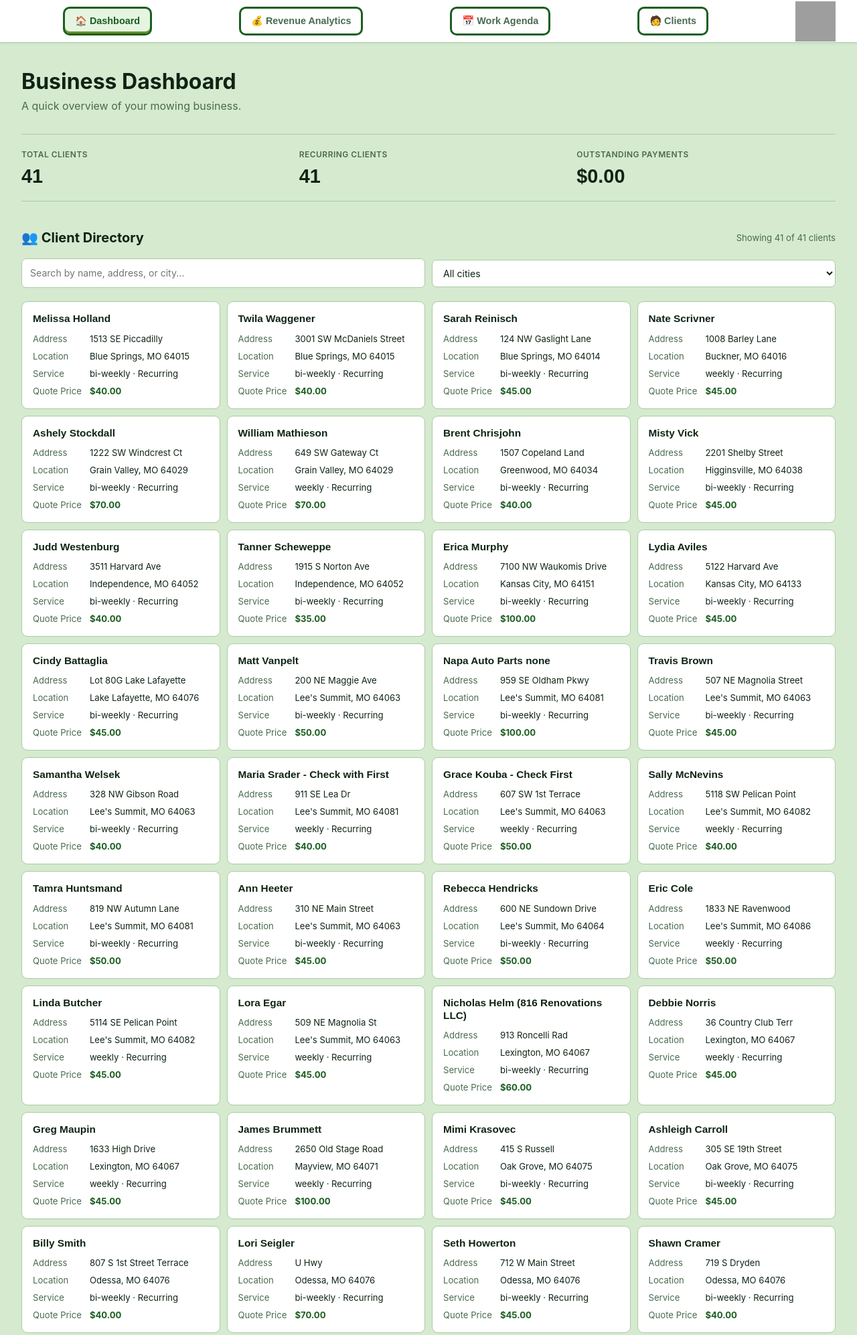
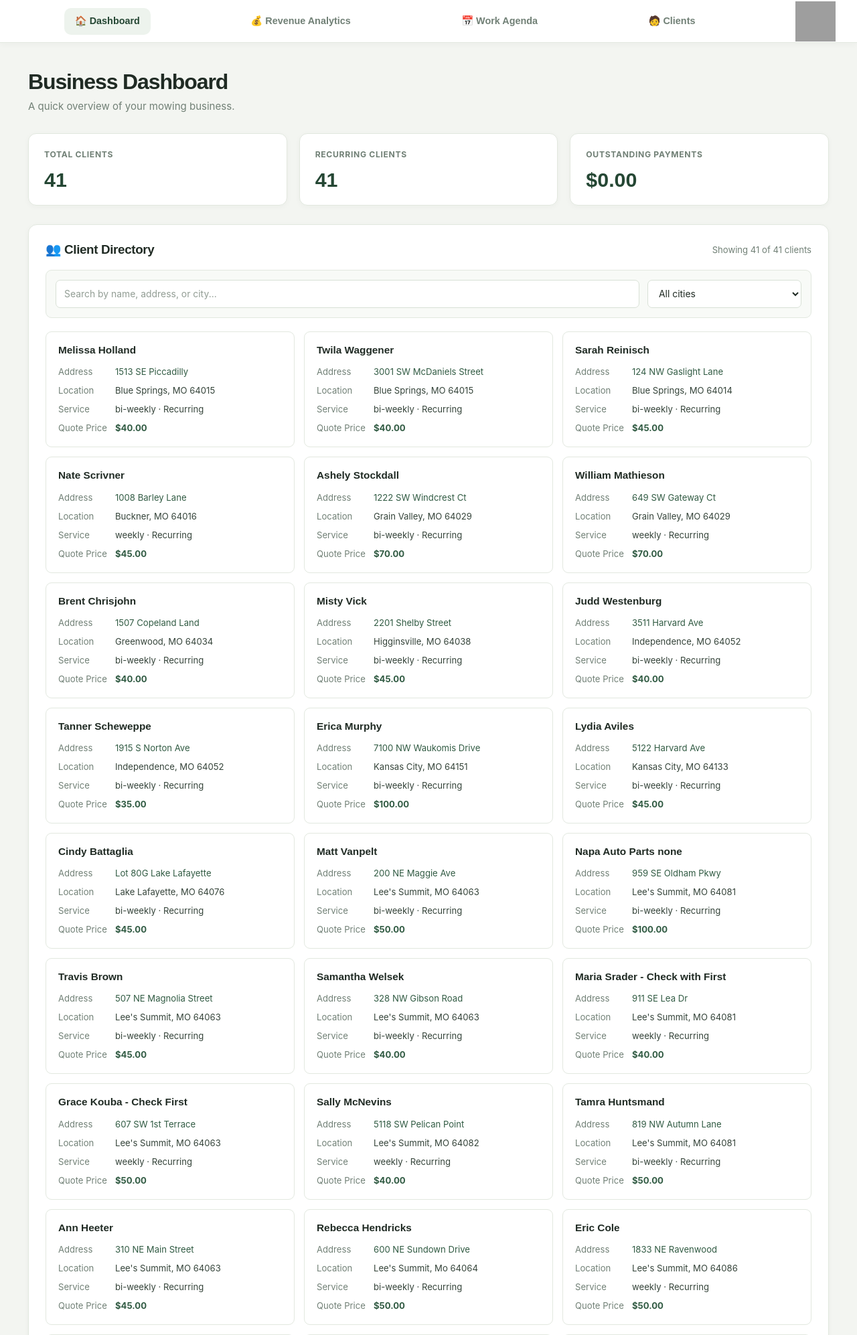
Before and after one commit to LoganWalk/Coding-exploring-the-web, a Flask app: page / in a window 1280 px wide. Shown: the top 1994 px of the page at 67% size. Run offline with Flask 3, Linux system fonts and the light colour scheme; grey boxes are pictures that could not be loaded.

Commit message:
Redesign dashboard layout and professional color palette

```diff
--- a/Clients_data_api/templates/index.html
+++ b/Clients_data_api/templates/index.html
@@ -6,126 +6,299 @@
     <title>Mowing Business Dashboard</title>
     <link rel="stylesheet" href="{{ url_for('static', filename='style.css') }}" />
     <style>
-      .dashboard-heading { margin-bottom: 26px; }
-      .dashboard-heading h1 { margin-bottom: 4px; }
-      .dashboard-subtitle { margin: 0; color: var(--ink-muted); }
+
+      :root {
+        --dash-bg: #f3f5f1;
+        --dash-surface: #ffffff;
+        --dash-surface-soft: #f8faf7;
+        --dash-border: #e2e8df;
+        --dash-ink: #202b24;
+        --dash-muted: #718076;
+        --dash-green: #315b43;
+        --dash-green-dark: #254734;
+        --dash-green-soft: #edf3ed;
+        --dash-danger: #a44343;
+        --dash-danger-soft: #f9eeee;
+        --dash-success: #36734b;
+        --dash-success-soft: #edf5ef;
+      }
+
+      body.dashboard-page {
+        min-height: 100vh;
+        background: var(--dash-bg);
+        color: var(--dash-ink);
+      }
+
+      .dashboard-page nav {
+        background: var(--dash-surface);
+        border-bottom: 1px solid var(--dash-border);
+        box-shadow: 0 2px 10px rgba(31, 48, 37, .035);
+      }
+
+      .dashboard-page nav a {
+        color: var(--dash-muted);
+        border: 1px solid transparent;
+      }
+
+      .dashboard-page nav a:hover,
+      .dashboard-page nav a:focus-visible {
+        color: var(--dash-green);
+        background: var(--dash-green-soft);
+      }
+
+      .dashboard-page nav a[style*="--accent"] {
+        color: var(--dash-green-dark) !important;
+        background: var(--dash-green-soft) !important;
+        box-shadow: none;
+      }
+
+      .dashboard-page .content {
+        max-width: 1440px;
+        padding: 38px 42px 56px;
+      }
+
+      .dashboard-heading {
+        display: flex;
+        align-items: flex-end;
+        justify-content: space-between;
+        margin-bottom: 28px;
+      }
+
+      .dashboard-heading h1 {
+        margin: 0 0 5px;
+        color: var(--dash-ink);
+        font-family: "Sora", sans-serif;
+        font-size: clamp(1.65rem, 3vw, 2rem);
+        letter-spacing: -.035em;
+      }
+
+      .dashboard-subtitle {
+        margin: 0;
+        color: var(--dash-muted);
+        font-size: .94rem;
+      }
+
       .dashboard-stats {
         display: grid;
         grid-template-columns: repeat(3, minmax(0, 1fr));
-        gap: 28px;
-        margin: 28px 0 42px;
-        padding: 20px 0;
-        border-top: 1px solid var(--border);
-        border-bottom: 1px solid var(--border);
+        gap: 18px;
+        margin: 0 0 28px;
       }
-      .dashboard-stat { min-width: 0; }
+
+      .dashboard-stat {
+        min-width: 0;
+        padding: 21px 23px;
+        background: var(--dash-surface);
+        border: 1px solid var(--dash-border);
+        border-radius: 12px;
+        box-shadow: 0 2px 8px rgba(31, 48, 37, .035);
+      }
+
       .dashboard-stat-label {
         display: block;
-        margin-bottom: 7px;
-        color: var(--ink-muted);
-        font-size: .75rem;
-        font-weight: 600;
-        letter-spacing: .04em;
+        margin-bottom: 10px;
+        color: var(--dash-muted);
+        font-size: .76rem;
+        font-weight: 650;
+        letter-spacing: .055em;
         text-transform: uppercase;
       }
+
       .dashboard-stat-value {
         display: block;
-        color: var(--ink);
+        color: var(--dash-green-dark);
         font-family: "Sora", sans-serif;
-        font-size: 1.8rem;
+        font-size: clamp(1.55rem, 2.5vw, 1.9rem);
         font-weight: 650;
         line-height: 1.15;
         overflow-wrap: anywhere;
       }
-      .dashboard-stat-note { display: none; }
-      .dashboard-section { margin-top: 0; }
+
+      .dashboard-section {
+        padding: 25px;
+        background: var(--dash-surface);
+        border: 1px solid var(--dash-border);
+        border-radius: 13px;
+        box-shadow: 0 2px 8px rgba(31, 48, 37, .035);
+      }
+
       .dashboard-section-heading {
         display: flex;
         align-items: center;
         justify-content: space-between;
-        gap: 12px;
+        gap: 14px;
         margin-bottom: 18px;
       }
-      .dashboard-section-heading h2 { margin: 0; font-size: 1.25rem; }
-      #directory-count { color: var(--ink-muted); font-size: .82rem; }
+
+      .dashboard-section-heading h2 {
+        margin: 0;
+        color: var(--dash-ink);
+        font-family: "Sora", sans-serif;
+        font-size: 1.18rem;
+        letter-spacing: -.02em;
+      }
+
+      #directory-count {
+        color: var(--dash-muted);
+        font-size: .82rem;
+        white-space: nowrap;
+      }
+
       .directory-tools {
-        display: flex;
-        align-items: center;
-        gap: 10px;
+        display: grid;
+        grid-template-columns: minmax(0, 1fr) minmax(180px, 230px);
+        gap: 12px;
         margin-bottom: 20px;
+        padding: 14px;
+        background: var(--dash-surface-soft);
+        border: 1px solid var(--dash-border);
+        border-radius: 9px;
       }
-      .directory-field { display: flex; flex: 1 1 220px; }
+
+      .directory-field { min-width: 0; }
       .directory-field label { display: none; }
-      .directory-field input, .directory-field select {
+
+      .directory-field input,
+      .directory-field select {
         width: 100%;
         min-width: 0;
-        padding: 10px 12px;
-        color: var(--ink);
-        background: var(--surface);
-        border: 1px solid var(--border);
+        min-height: 42px;
+        padding: 9px 12px;
+        color: var(--dash-ink);
+        background: var(--dash-surface);
+        border: 1px solid #d8e1d6;
         border-radius: 7px;
         font: inherit;
-        font-size: .88rem;
+        font-size: .87rem;
       }
-      .directory-field input:focus, .directory-field select:focus {
-        outline: 2px solid var(--olive);
-        outline-offset: 1px;
+
+      .directory-field input::placeholder { color: #929d94; }
+
+      .directory-field input:focus,
+      .directory-field select:focus {
+        outline: 2px solid rgba(70, 116, 82, .22);
+        border-color: #78947d;
       }
+
       #clients-container {
         display: grid;
-        grid-template-columns: repeat(auto-fit, minmax(min(100%, 290px), 1fr));
-        gap: 10px;
+        grid-template-columns: repeat(auto-fit, minmax(min(100%, 285px), 1fr));
+        gap: 14px;
       }
+
       .dashboard-client-card {
         min-width: 0;
-        padding: 15px 16px;
-        background: var(--surface);
-        border: 1px solid var(--border);
+        padding: 17px 18px;
+        background: var(--dash-surface);
+        border: 1px solid var(--dash-border);
         border-radius: 9px;
+        transition: border-color .18s ease, box-shadow .18s ease, transform .18s ease;
       }
-      .dashboard-client-card:hover { border-color: var(--olive); }
+
+      .dashboard-client-card:hover {
+        border-color: #b7c9b8;
+        box-shadow: 0 5px 15px rgba(31, 48, 37, .055);
+        transform: translateY(-1px);
+      }
+
       .dashboard-client-card h3 {
         display: flex;
         flex-wrap: wrap;
         align-items: center;
         gap: 7px;
-        margin: 0 0 10px;
-        color: var(--ink);
+        margin: 0 0 13px;
+        color: var(--dash-ink);
         font-family: "Sora", sans-serif;
         font-size: .96rem;
+        font-weight: 650;
       }
+
       .dashboard-client-card dl {
         display: grid;
-        grid-template-columns: auto minmax(0, 1fr);
-        gap: 5px 12px;
+        grid-template-columns: 75px minmax(0, 1fr);
+        gap: 7px 10px;
         margin: 0;
         font-size: .82rem;
       }
-      .dashboard-client-card dt { color: var(--ink-muted); }
-      .dashboard-client-card dd { min-width: 0; margin: 0; overflow-wrap: anywhere; }
-      .dashboard-client-card .client-quote { color: var(--accent); font-weight: 650; }
-      .dashboard-empty, .dashboard-error {
+
+      .dashboard-client-card dt { color: var(--dash-muted); }
+      .dashboard-client-card dd {
+        min-width: 0;
+        margin: 0;
+        color: #35443a;
+        overflow-wrap: anywhere;
+      }
+
+      .dashboard-client-card .client-quote {
+        color: var(--dash-green);
+        font-weight: 700;
+      }
+
+      .dashboard-page .map-link {
+        color: var(--dash-green);
+        text-decoration: none;
+      }
+
+      .dashboard-page .map-link:hover { text-decoration: underline; }
+
+      .dashboard-page .paid-badge {
+        margin-left: 2px;
+        padding: 3px 7px;
+        font-size: .64rem;
+        letter-spacing: .025em;
+      }
+
+      .dashboard-page .paid-badge.paid {
+        color: var(--dash-success);
+        background: var(--dash-success-soft);
+      }
+
+      .dashboard-page .paid-badge.unpaid {
+        color: var(--dash-danger);
+        background: var(--dash-danger-soft);
+      }
+
+      .dashboard-empty,
+      .dashboard-error {
         grid-column: 1 / -1;
-        padding: 22px;
-        color: var(--ink-muted);
-        background: var(--surface);
-        border: 1px solid var(--border);
+        padding: 24px;
+        color: var(--dash-muted);
+        background: var(--dash-surface-soft);
+        border: 1px dashed var(--dash-border);
         border-radius: 8px;
         text-align: center;
       }
-      .dashboard-error { color: var(--danger); }
-      @media (max-width: 700px) {
-        .dashboard-stats { gap: 16px; }
-        .dashboard-stat-value { font-size: 1.5rem; }
+
+      .dashboard-error {
+        color: var(--dash-danger);
+        background: var(--dash-danger-soft);
+        border-color: #ecd4d4;
       }
-      @media (max-width: 520px) {
-        .dashboard-stats { grid-template-columns: repeat(2, minmax(0, 1fr)); }
-        .directory-tools { align-items: stretch; flex-direction: column; }
-        .dashboard-section-heading { align-items: flex-start; flex-direction: column; }
+
+      @media (max-width: 760px) {
+        .dashboard-page .content { padding: 28px 22px 42px; }
+        .dashboard-stats { gap: 12px; }
+        .dashboard-stat { padding: 18px; }
+        .dashboard-section { padding: 20px; }
       }
+
+      @media (max-width: 560px) {
+        .dashboard-page .content { padding: 24px 15px 36px; }
+        .dashboard-stats { grid-template-columns: 1fr; gap: 10px; }
+        .dashboard-stat { padding: 16px 18px; }
+        .dashboard-stat-label { margin-bottom: 5px; }
+        .directory-tools { grid-template-columns: 1fr; padding: 10px; }
+        .dashboard-section { padding: 16px; }
+        .dashboard-section-heading {
+          align-items: flex-start;
+          flex-direction: column;
+          gap: 5px;
+        }
+      }
+
     </style>
   </head>
-  <body>
+  <body class="dashboard-page">
     <nav>
       <a href="/" style="color: var(--accent); background: var(--accent-soft)">🏠 Dashboard</a>
       <a href="/revenue-page">💰 Revenue Analytics</a>
```
